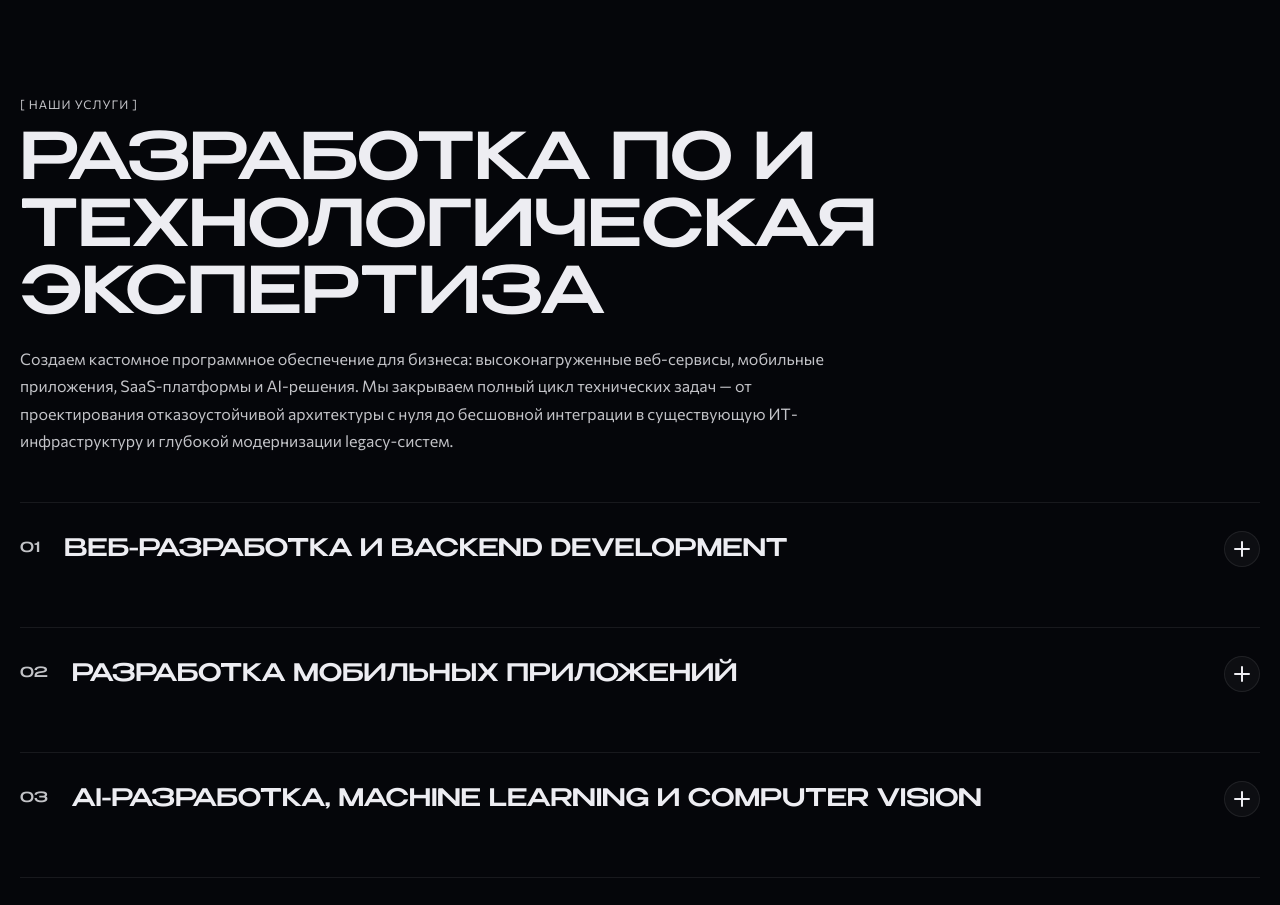
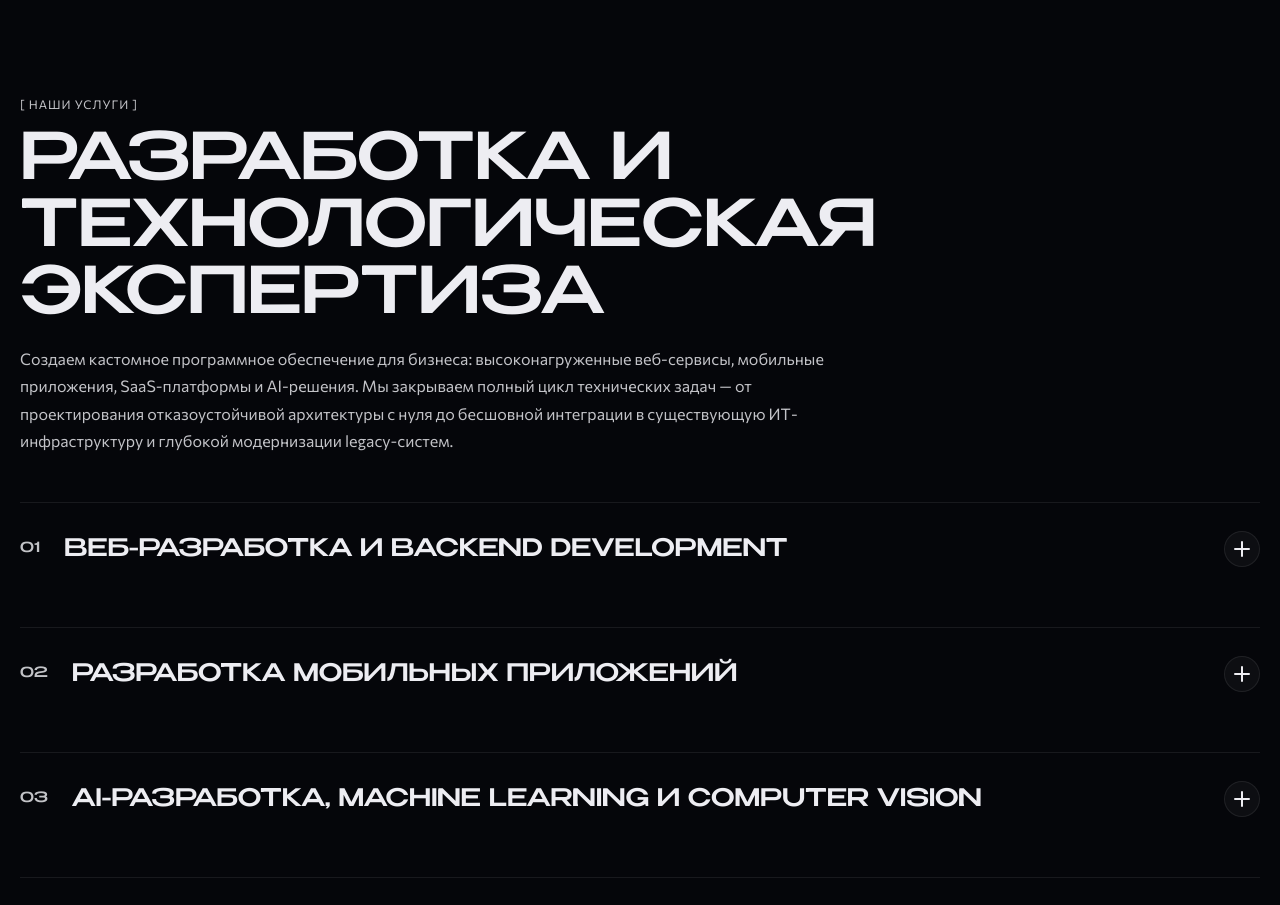
Before and after one commit to manuilsky/NC-ONE-redisign-next, a Next.js app: page / in a window 1280 px wide. Shown: the part 3020-3925 px from the top of the page. Built offline with nearby package versions, Linux system fonts and the light colour scheme.

Commit message:
Change title in main page

```diff
--- a/data/home.ts
+++ b/data/home.ts
@@ -111,7 +111,7 @@ export const whyUs: WhyUsItem[] = [
 
 export const servicesIntro = {
   label: "[ наши услуги ]",
-  title: "Разработка ПО и технологическая экспертиза",
+  title: "Разработка и технологическая экспертиза",
   lead:
     "Создаем кастомное программное обеспечение для бизнеса: высоконагруженные веб-сервисы, мобильные приложения, SaaS-платформы и AI-решения. Мы закрываем полный цикл технических задач — от проектирования отказоустойчивой архитектуры с нуля до бесшовной интеграции в существующую ИТ-инфраструктуру и глубокой модернизации legacy-систем.",
 };
```
